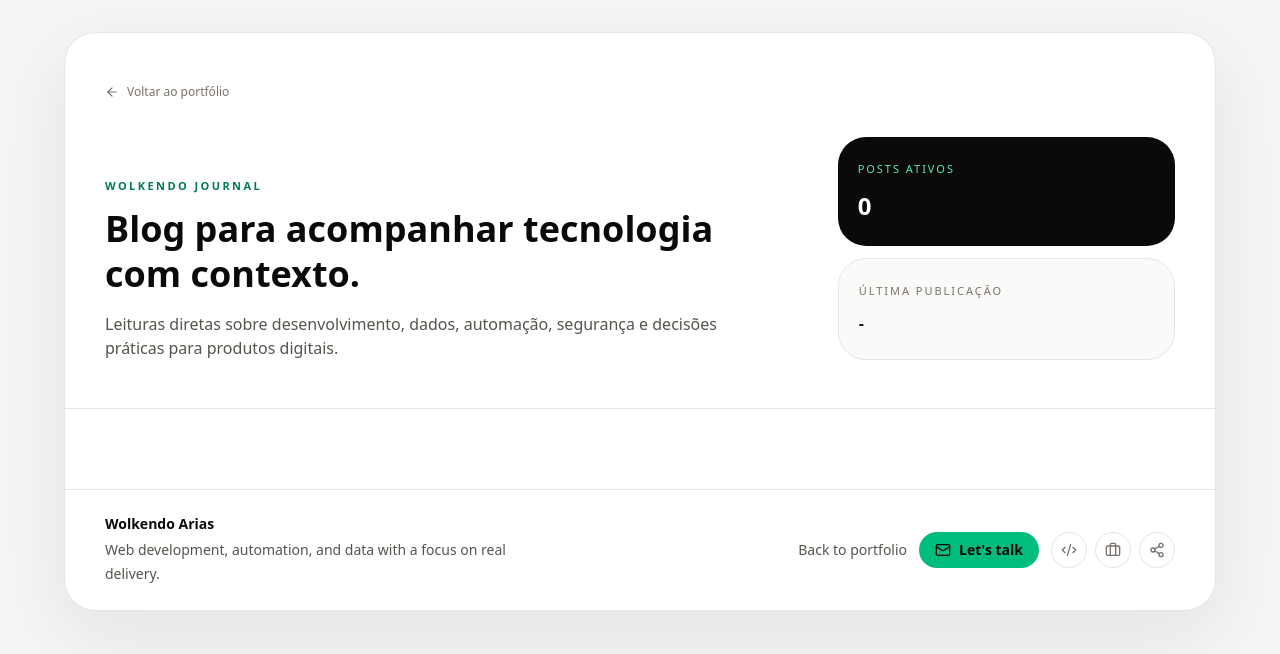
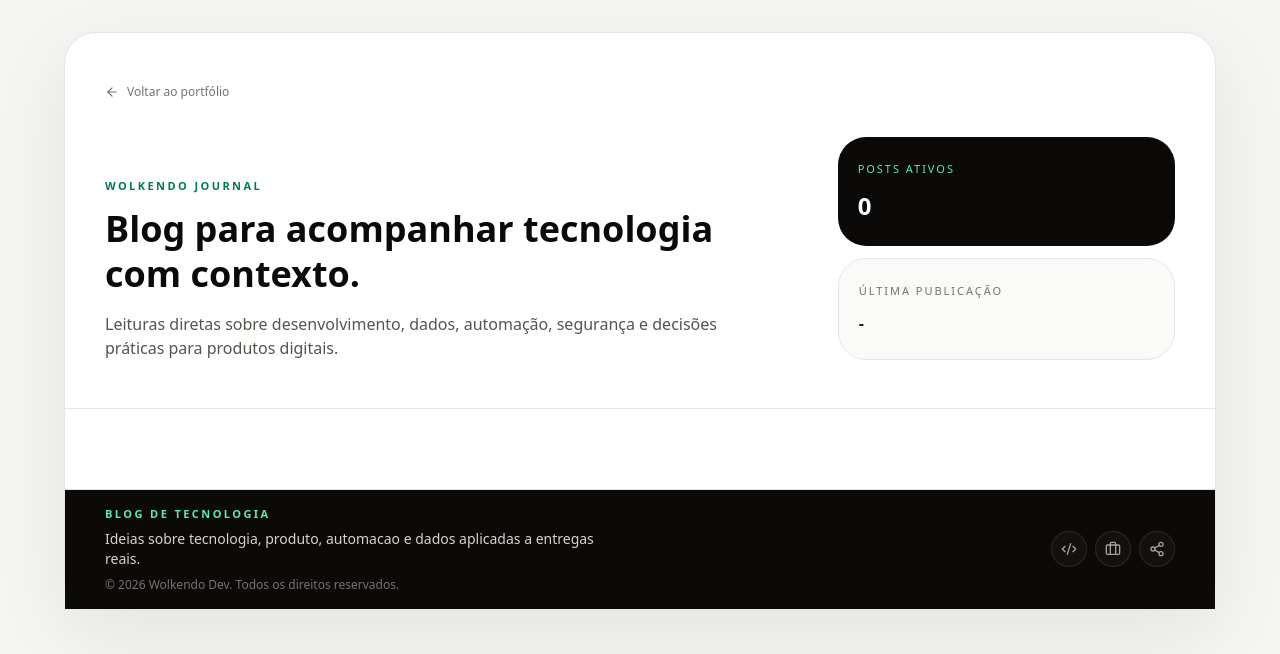
Before and after one commit to maestrowoldo/work-samples, a Next.js app: page /articles/en in a window 1280 px wide. Shown: the top 654 px of the page. Built offline with nearby package versions, Linux system fonts and the light colour scheme.

Commit message:
fix: update middleware for article redirection and enhance BlogFooter styling

```diff
--- a/middleware.ts
+++ b/middleware.ts
@@ -6,6 +6,17 @@ const PUBLIC_FILE = /\.[^/]+$/;
 
 export function middleware(request: NextRequest) {
   const { pathname } = request.nextUrl;
+  const articleSegments = pathname.split("/").filter(Boolean);
+
+  if (
+    articleSegments[0] === "articles" &&
+    (articleSegments[1] === "en" || articleSegments[1] === "fr")
+  ) {
+    const redirectUrl = request.nextUrl.clone();
+    const [, , ...restSegments] = articleSegments;
+    redirectUrl.pathname = `/articles/pt${restSegments.length > 0 ? `/${restSegments.join("/")}` : ""}`;
+    return NextResponse.redirect(redirectUrl);
+  }
 
   if (
     pathname.startsWith("/_next") ||
--- a/src/components/blog/BlogFooter.tsx
+++ b/src/components/blog/BlogFooter.tsx
@@ -1,30 +1,12 @@
-import Link from "next/link";
-import { Code2, Briefcase, Mail, Share2 } from "lucide-react";
+import { Briefcase, Code2, Share2 } from "lucide-react";
 import type { Locale } from "@/lib/i18n";
 
-const footerCopy: Record<
-  Locale,
-  {
-    backLabel: string;
-    contactLabel: string;
-    description: string;
-  }
-> = {
-  pt: {
-    backLabel: "Voltar ao portfolio",
-    contactLabel: "Vamos conversar",
-    description: "Desenvolvimento web, automacao e dados com foco em entrega real.",
-  },
-  en: {
-    backLabel: "Back to portfolio",
-    contactLabel: "Let's talk",
-    description: "Web development, automation, and data with a focus on real delivery.",
-  },
-  fr: {
-    backLabel: "Retour au portfolio",
-    contactLabel: "Parlons",
-    description: "Developpement web, automatisation et donnees avec un focus sur la livraison reelle.",
-  },
+const footerCopy = {
+  eyebrow: "Blog de tecnologia",
+  description:
+    "Ideias sobre tecnologia, produto, automacao e dados aplicadas a entregas reais.",
+  copyright: "© 2026 Wolkendo Dev. Todos os direitos reservados.",
+  socialLabel: "Redes",
 };
 
 const socialLinks = [
@@ -46,34 +28,24 @@ const socialLinks = [
 ];
 
 export function BlogFooter({ locale }: { locale: Locale }) {
-  const copy = footerCopy[locale];
-  const homePath = `/${locale}`;
+  void locale;
 
   return (
-    <footer className="border-t border-stone-200 px-4 py-6 sm:px-6 md:px-10">
-      <div className="flex flex-col gap-5 sm:flex-row sm:items-center sm:justify-between">
-        <div>
-          <p className="text-sm font-semibold text-stone-950">Wolkendo Arias</p>
-          <p className="mt-1 max-w-md text-sm leading-6 text-stone-600">
-            {copy.description}
+    <footer className="border-t border-stone-200 bg-stone-950 px-4 py-4 text-stone-100 sm:px-6 md:px-10">
+      <div className="flex flex-col gap-4 sm:flex-row sm:items-center sm:justify-between">
+        <div className="max-w-xl">
+          <p className="text-[11px] font-semibold uppercase tracking-[0.22em] text-emerald-300">
+            {footerCopy.eyebrow}
+          </p>
+          <p className="mt-1.5 max-w-lg text-sm leading-5 text-stone-300">
+            {footerCopy.description}
+          </p>
+          <p className="mt-2 text-xs text-stone-500">
+            {footerCopy.copyright}
           </p>
         </div>
 
-        <div className="flex flex-wrap items-center gap-3">
-          <Link
-            href={homePath}
-            className="text-sm font-medium text-stone-600 transition-colors hover:text-stone-950"
-          >
-            {copy.backLabel}
-          </Link>
-          <Link
-            href={`${homePath}#contato`}
-            className="inline-flex items-center gap-2 rounded-full bg-emerald-500 px-4 py-2 text-sm font-semibold text-stone-950 transition-colors hover:bg-emerald-400"
-          >
-            <Mail size={16} />
-            {copy.contactLabel}
-          </Link>
-          <div className="flex items-center gap-2">
+        <div className="flex items-center gap-2" aria-label={footerCopy.socialLabel}>
           {socialLinks.map((link) => {
             const Icon = link.icon;
 
@@ -84,7 +56,7 @@ export function BlogFooter({ locale }: { locale: Locale }) {
                 target="_blank"
                 rel="noopener noreferrer"
                 aria-label={link.name}
-                  className="inline-flex h-9 w-9 items-center justify-center rounded-full border border-stone-200 text-stone-500 transition-colors hover:border-emerald-500 hover:text-emerald-700"
+                className="inline-flex h-9 w-9 items-center justify-center rounded-full border border-white/10 bg-white/[0.03] text-stone-400 transition-colors hover:border-emerald-400/70 hover:bg-emerald-500/10 hover:text-emerald-300"
               >
                 <Icon size={16} />
               </a>
@@ -92,7 +64,6 @@ export function BlogFooter({ locale }: { locale: Locale }) {
           })}
         </div>
       </div>
-      </div>
     </footer>
   );
 }
--- a/src/lib/blog/content.server.ts
+++ b/src/lib/blog/content.server.ts
@@ -143,15 +143,10 @@ export async function getBlogPost(locale: Locale, slug: string) {
 }
 
 export async function getStaticBlogParams() {
-  const localizedParams = await Promise.all(
-    (["pt", "en", "fr"] as const).map(async (locale) => {
-      const posts = await getBlogPosts(locale);
-      return posts.map((post) => ({
-        locale,
-        slug: post.slug,
-      }));
-    }),
-  );
+  const posts = await getBlogPosts(generatedBlogLocale);
 
-  return localizedParams.flat();
+  return posts.map((post) => ({
+    locale: generatedBlogLocale,
+    slug: post.slug,
+  }));
 }
```
Lines whose indentation alone changed are shown as unchanged.
